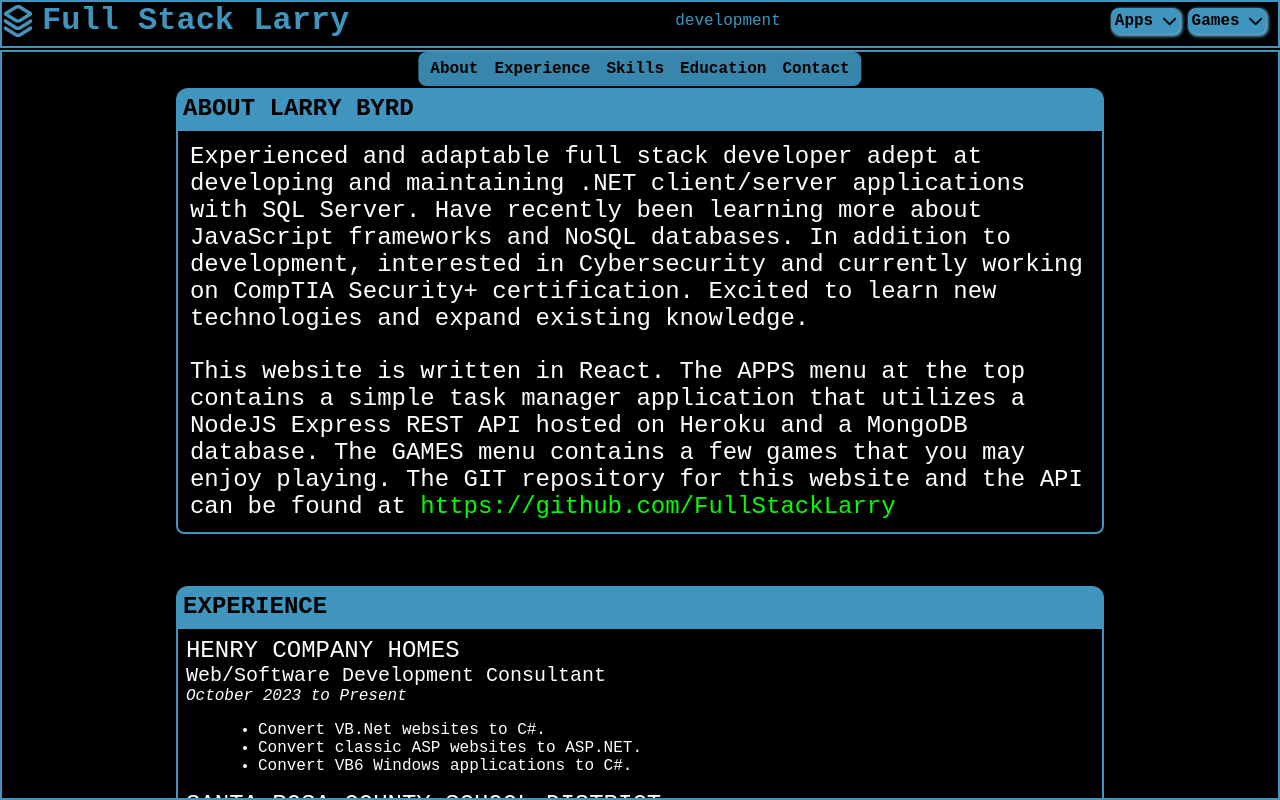
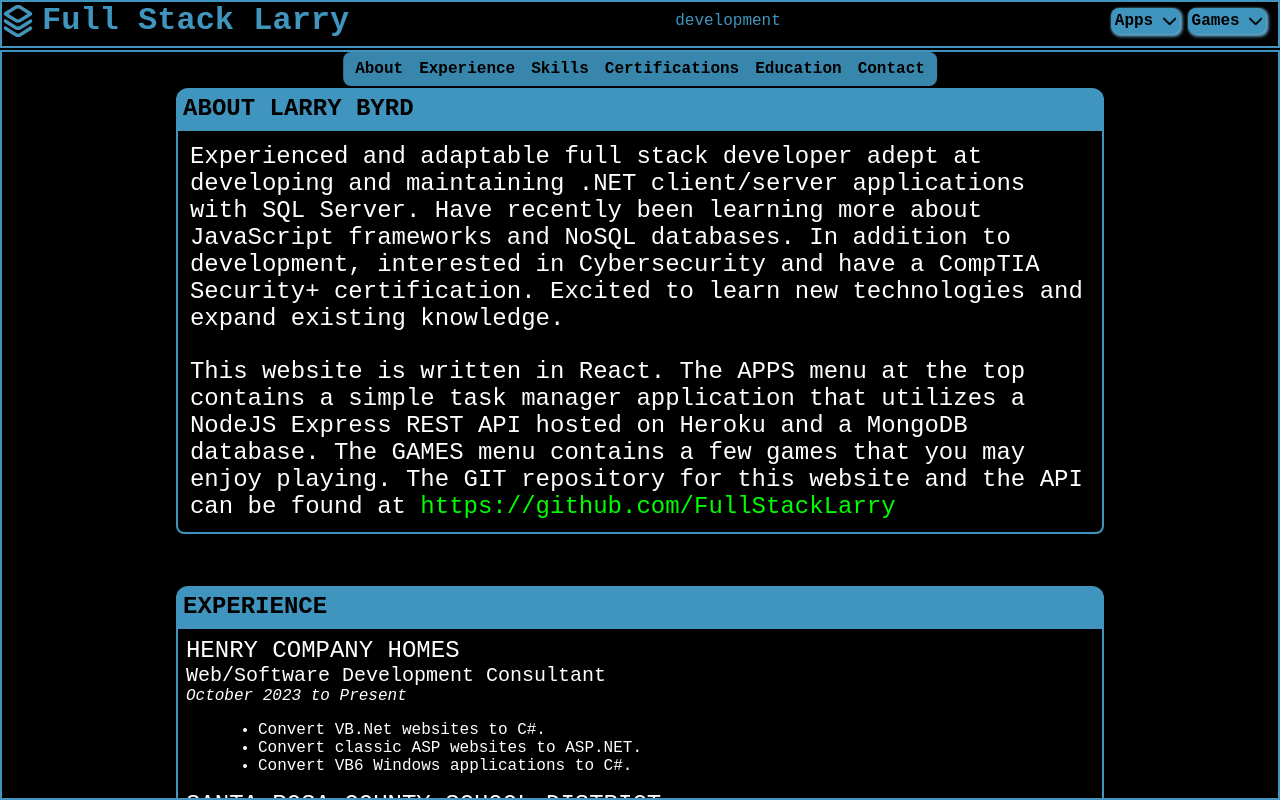
Before and after one commit to FullStackLarry/FullStackLarryNet, a React (Create React App) app in the folder FullStackLarryNet/ClientApp/: page / in a window 1280 px wide. Built offline with nearby package versions, Linux system fonts and the light colour scheme; no server answers.

Commit message:
Added CompTIA certification

```diff
--- a/FullStackLarryNet/ClientApp/src/components/Home/Home.css
+++ b/FullStackLarryNet/ClientApp/src/components/Home/Home.css
@@ -65,6 +65,7 @@
 
 .home-section a {
   text-decoration: none;
+  color: lime;
 }
 
 .home-hovermenu {
@@ -136,6 +137,21 @@
   background-color: white;
 }
 
-a {
-  color: lime;
+.home-certifications {
+  display: flex;
+  flex-wrap: wrap;
+  justify-content: space-evenly;
+  align-items: center;
+  background-color: white;
+  color: black;
 }
+
+.home-certifications a {
+  color: blue;
+  -webkit-text-decoration: underline;
+  text-decoration:underline;
+}
+
+.home-certifications a:hover {
+  color: purple;
+}
--- a/FullStackLarryNet/ClientApp/src/components/Home/Home.js
+++ b/FullStackLarryNet/ClientApp/src/components/Home/Home.js
@@ -17,6 +17,9 @@ function Home() {
             <a href="#skills">Skills</a>
           </li>
           <li>
+            <a href="#certifications">Certifications</a>
+          </li>
+          <li>
             <a href="#education">Education</a>
           </li>
           <li>
@@ -32,9 +35,8 @@ function Home() {
             and maintaining .NET client/server applications with SQL Server.
             Have recently been learning more about JavaScript frameworks and
             NoSQL databases. In addition to development, interested in
-            Cybersecurity and currently working on CompTIA Security+
-            certification. Excited to learn new technologies and expand existing
-            knowledge.
+            Cybersecurity and have a CompTIA Security+ certification. Excited to
+            learn new technologies and expand existing knowledge.
           </p>
           <br />
           <p>
@@ -234,6 +236,27 @@ function Home() {
           </div>
         </div>
       </div>
+      <div id="certifications" className="home-section">
+        <h2>Certifications</h2>
+        <div className="home-section-border home-certifications">
+          <div>
+            <img
+              src={require("./images/comptia-security-ce-certification.png")}
+              alt="CompTIA Security+ Certification logo"
+            />
+          </div>
+          <div>
+            <a
+              href="http://verify.CompTIA.org"
+              rel="noreferrer"
+              target="_blank"
+            >
+              Verify CompTIA Certificate
+            </a>
+            <p>Code: TL91C4ETE2EEQWS7</p>
+          </div>
+        </div>
+      </div>
       <div id="education" className="home-section">
         <h2>Education</h2>
         <div className="home-section-border">
```
Also changed, not shown: FullStackLarryNet/ClientApp/src/components/Home/images/comptia-security-ce-certification.png (added), 1 other file (tests, documents, lock files or other folders).
